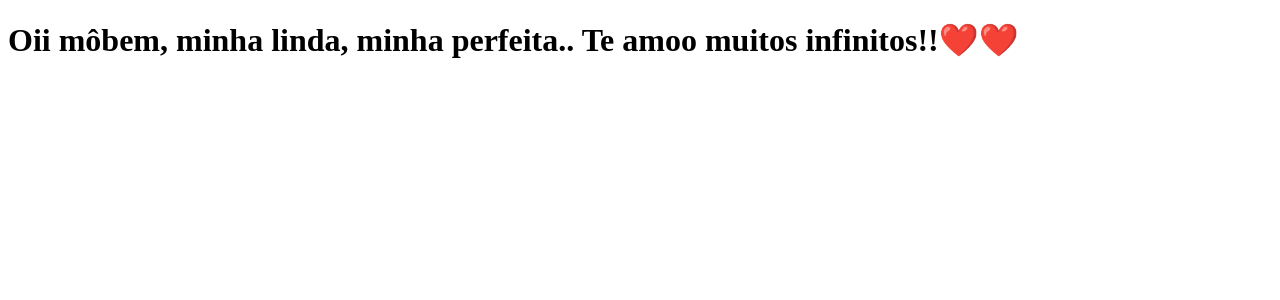
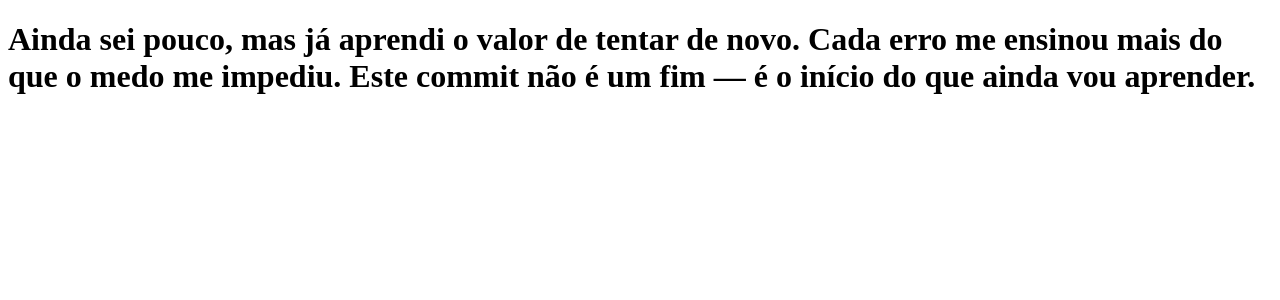
Before and after one commit to Thiago-taroliv/clone-tabnews, a Next.js app: page / in a window 1280 px wide. Shown: the top 300 px of the page. Built offline with nearby package versions, Linux system fonts and the light colour scheme.

Commit message:
commit lendário: alteração `index.js`

```diff
--- a/pages/index.js
+++ b/pages/index.js
@@ -1,7 +1,9 @@
 function Home() {
   return (
     <h1>
-      Oii môbem, minha linda, minha perfeita.. Te amoo muitos infinitos!!❤️❤️
+      Ainda sei pouco, mas já aprendi o valor de tentar de novo. Cada erro me
+      ensinou mais do que o medo me impediu. Este commit não é um fim — é o
+      início do que ainda vou aprender.
     </h1>
   );
 }
```
